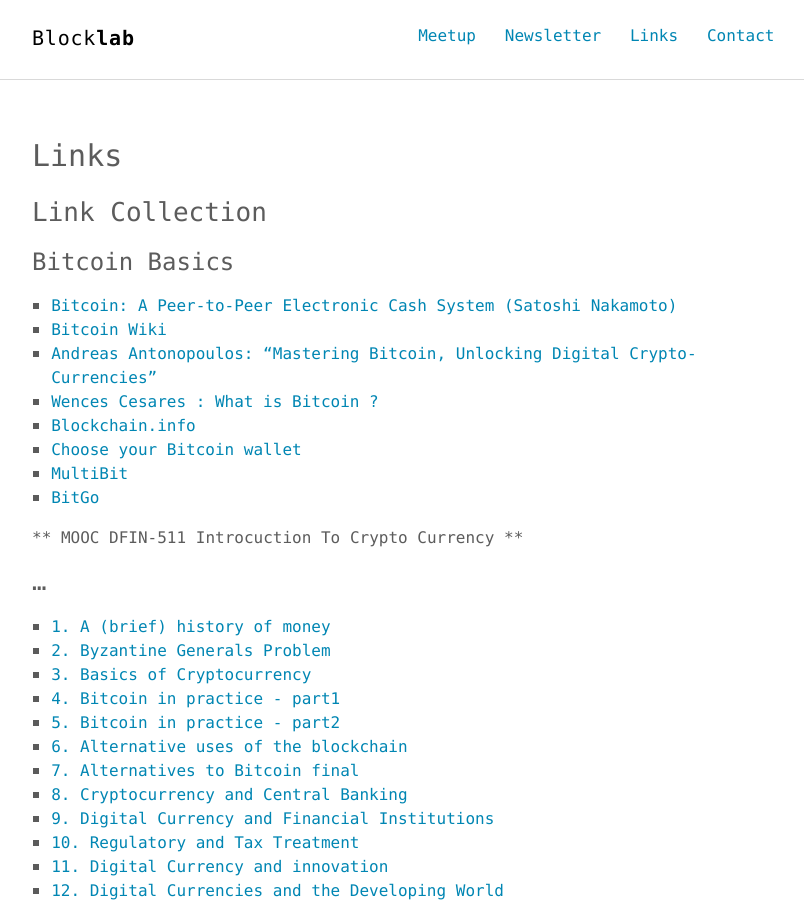
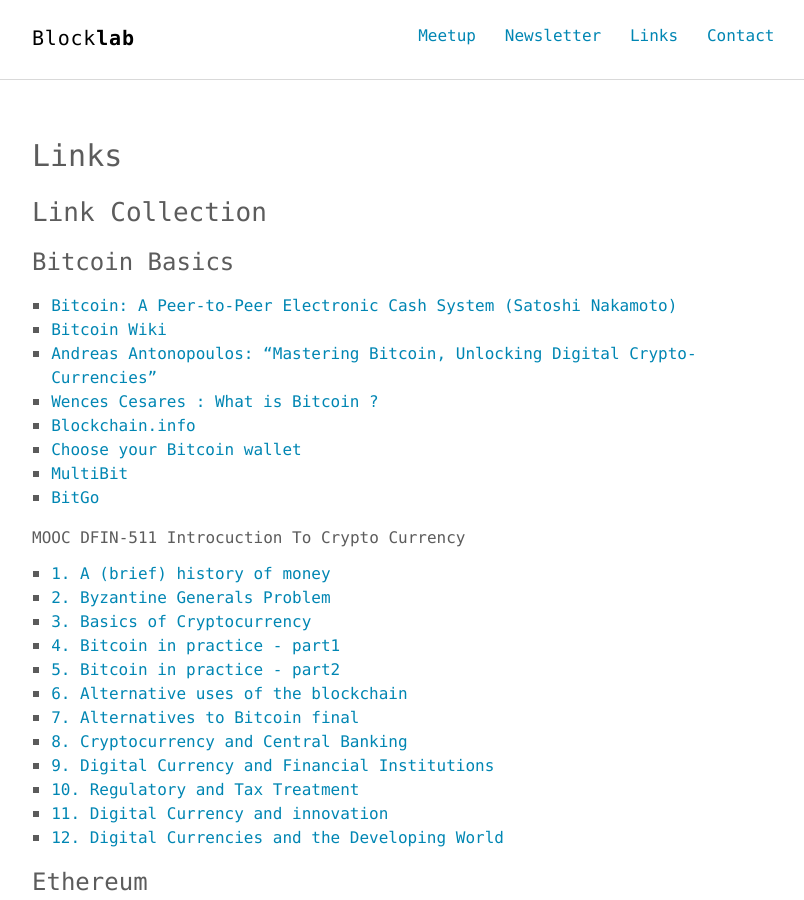
Before and after one commit to blocklab/site, a Jekyll site: the page built from links.md, in a window 1280 px wide and 900 px high. Shown: the whole window, without its empty margins (232-1036 px from the left). Built offline with Jekyll 4.4.1, drawn with Linux system fonts in a browser that asks for light colours.

```diff
--- a/links.md
+++ b/links.md
@@ -16,8 +16,7 @@ permalink: /links/
 * [MultiBit](https://multibit.org/)
 * [BitGo](https://www.bitgo.com/)
 
-** MOOC DFIN-511 Introcuction To Crypto Currency **
-### ...
+MOOC DFIN-511 Introcuction To Crypto Currency
 * [1. A (brief) history of money](https://db.tt/yqorTxjh)
 * [2. Byzantine Generals Problem](https://db.tt/BcYGaVB8)
 * [3. Basics of Cryptocurrency](https://db.tt/Yqlx9DvW)
```
